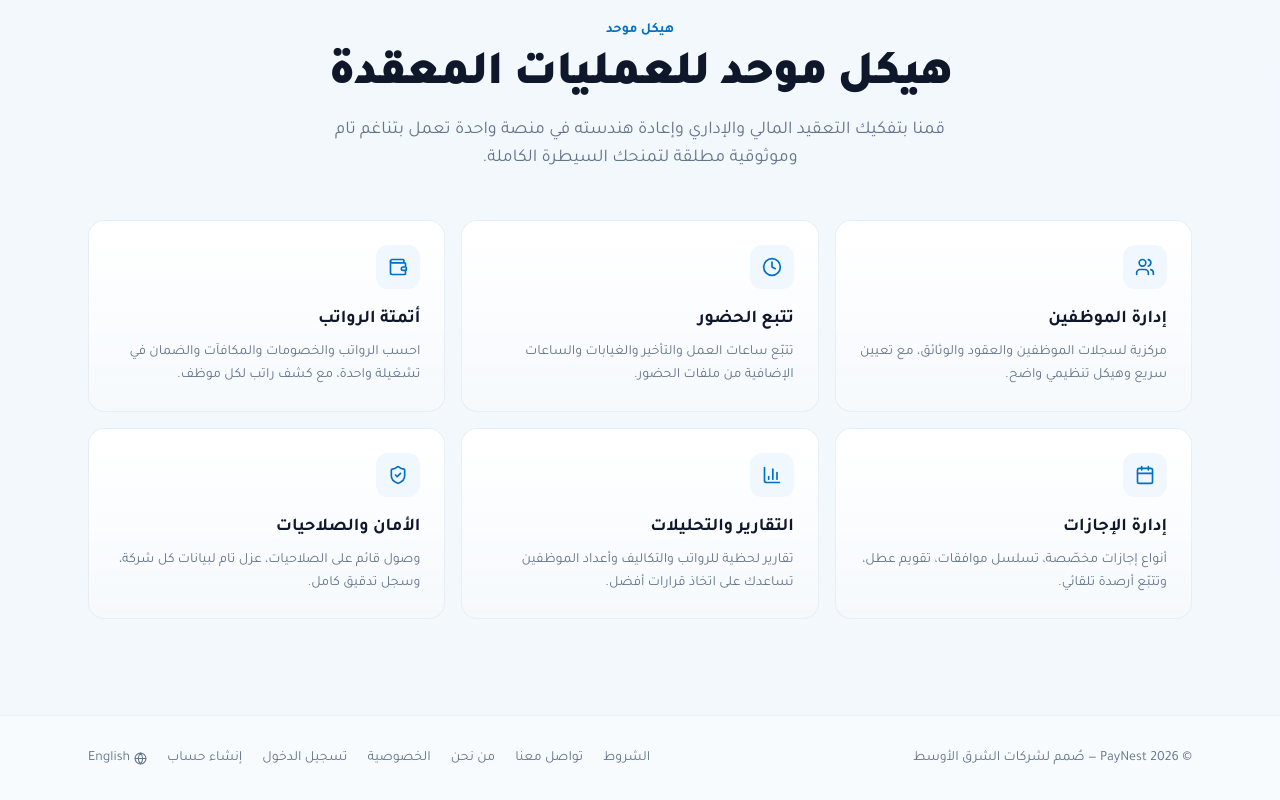
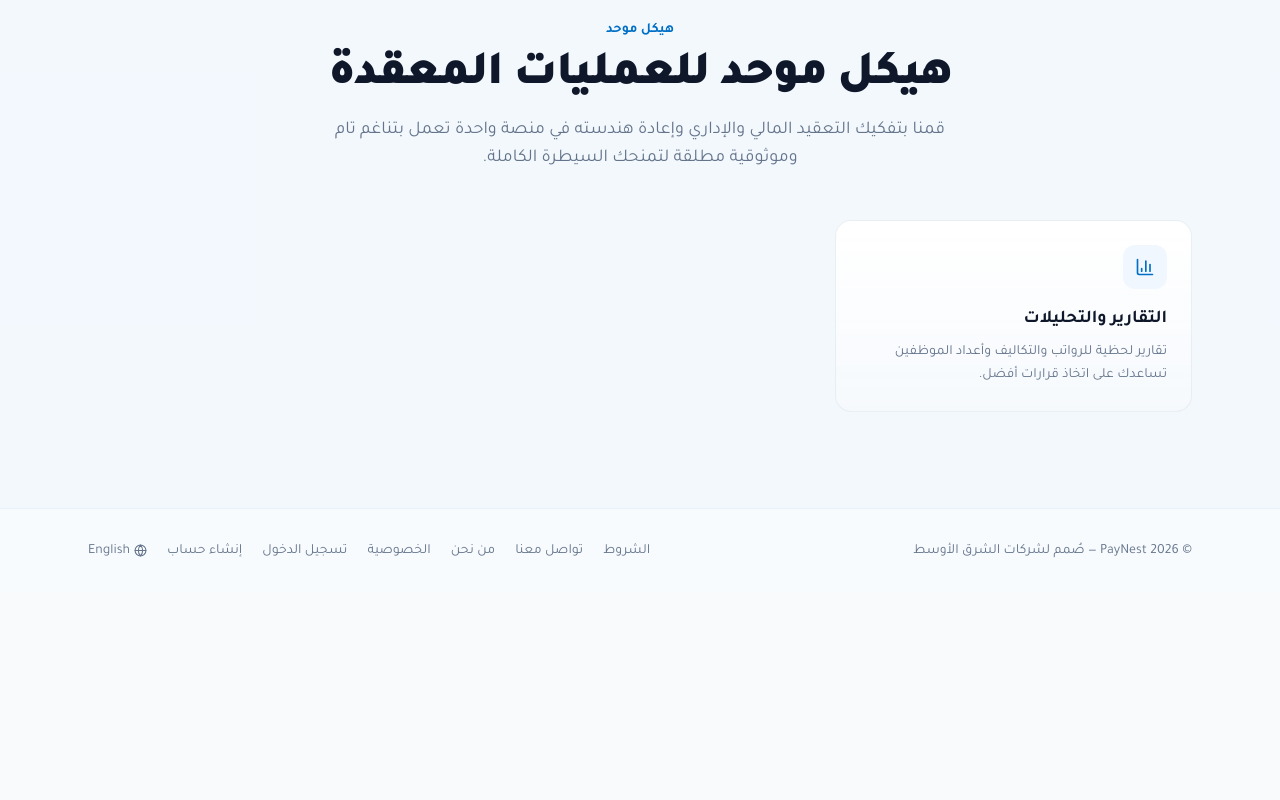
Before and after one commit to Husamalj/paynest, a Next.js app: page / in a window 1280 px wide. Shown: the part 1453-2253 px from the top of the page. After the commit the page ends 2046 px from the top, so only its background shows below. Built offline with nearby package versions, Linux system fonts and the light colour scheme.

Commit message:
Show only reports analytics feature card

```diff
--- a/app/page.tsx
+++ b/app/page.tsx
@@ -314,7 +314,9 @@ function Features({ ar }: { ar: boolean }) {
           </p>
         </div>
         <div className="grid grid-cols-1 sm:grid-cols-2 lg:grid-cols-3 gap-4">
-          {items.map((it, i) => <FeatureCard key={i} {...it} delay={i * 60} />)}
+          {items
+            .filter((it) => it.icon === BarChart3)
+            .map((it, i) => <FeatureCard key={i} {...it} delay={i * 60} />)}
         </div>
       </div>
     </section>
```
